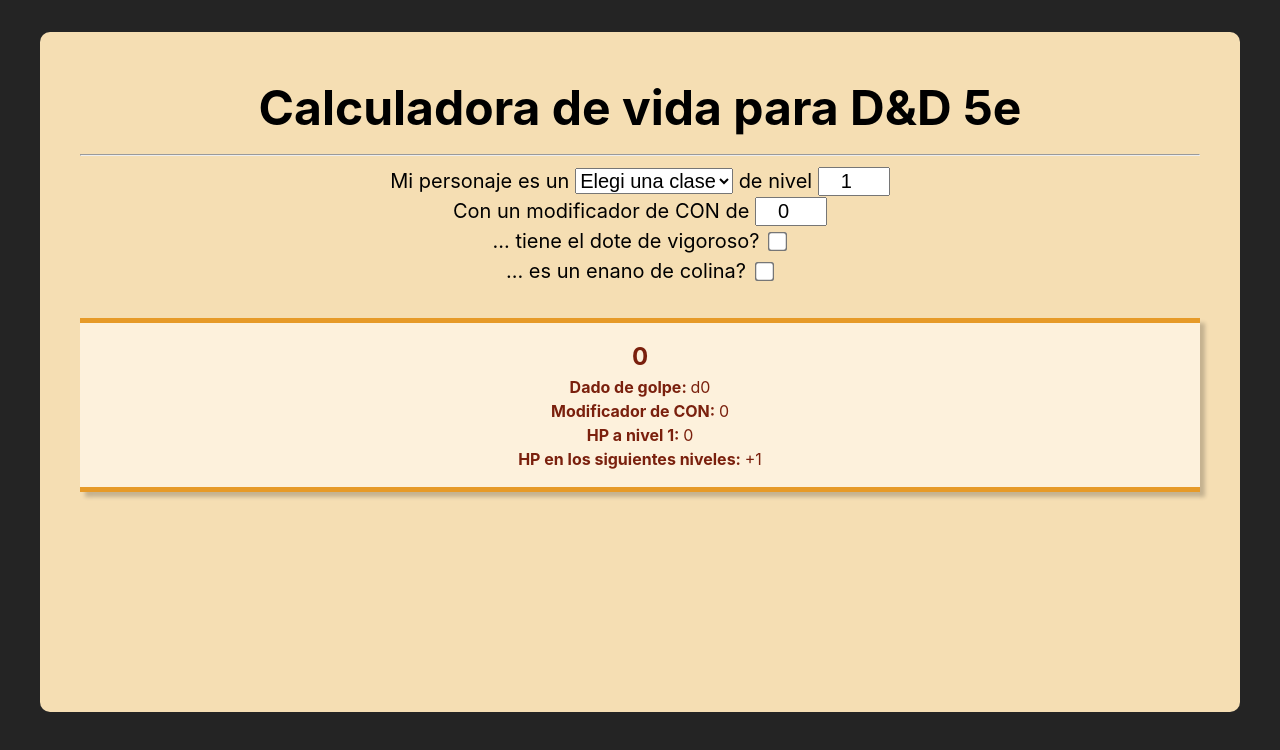
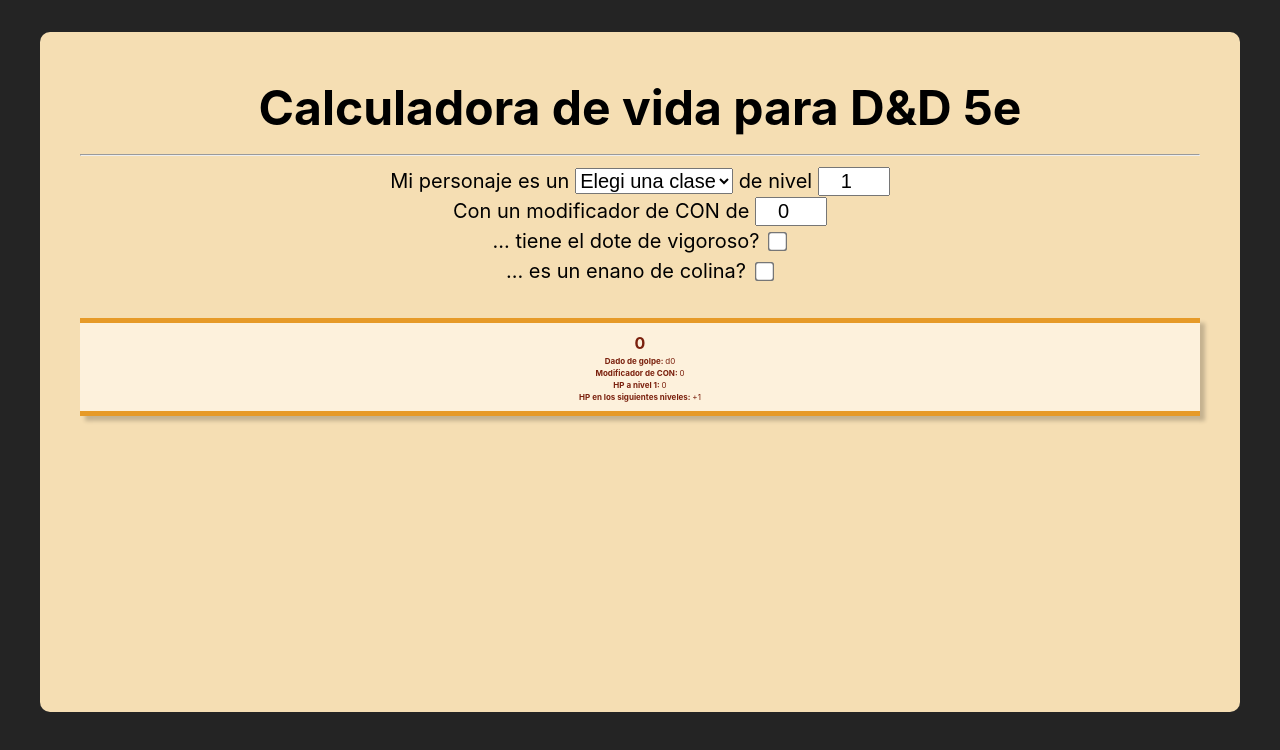
Before and after one commit to Wsott/5e-hp-calc, a React (Vite) app: page / in a window 1280 px wide. Shown: the top 750 px of the page. Built offline with nearby package versions, Linux system fonts and the light colour scheme.

Commit message:
Cambio en el estilo

```diff
--- a/src/estilo.module.css
+++ b/src/estilo.module.css
@@ -103,7 +103,7 @@
 
     .containerResultado {
         background-color: #FDF1DC;
-        padding: 1rem 0;
+        padding: 0.5rem 0;
         border-top: 5px solid #E69A28;
         border-bottom: 5px solid #E69A28;
         margin-top: 2rem;
@@ -112,17 +112,19 @@
     }
 
     .hp {
-        font-size: 1.5rem;
+        font-size: 1rem;
         color: #7A200D;
         font-weight: bolder;
     }
 
     .negrita {
+        font-size: 0.5rem;
         font-weight: bolder;
         color: #7A200D;
     }
 
     span {
+        font-size: 0.5rem;
         font-weight: 400;
         color: #7A200D;
     }
```
